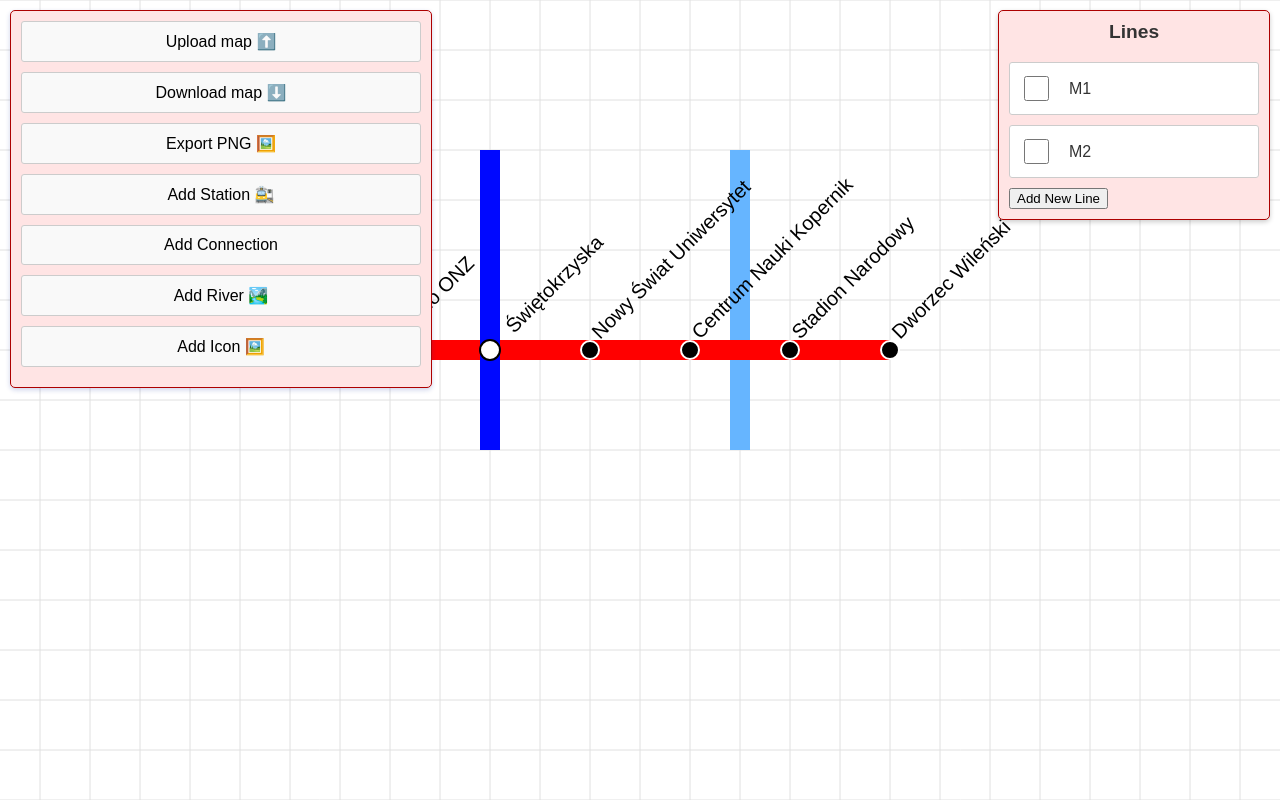
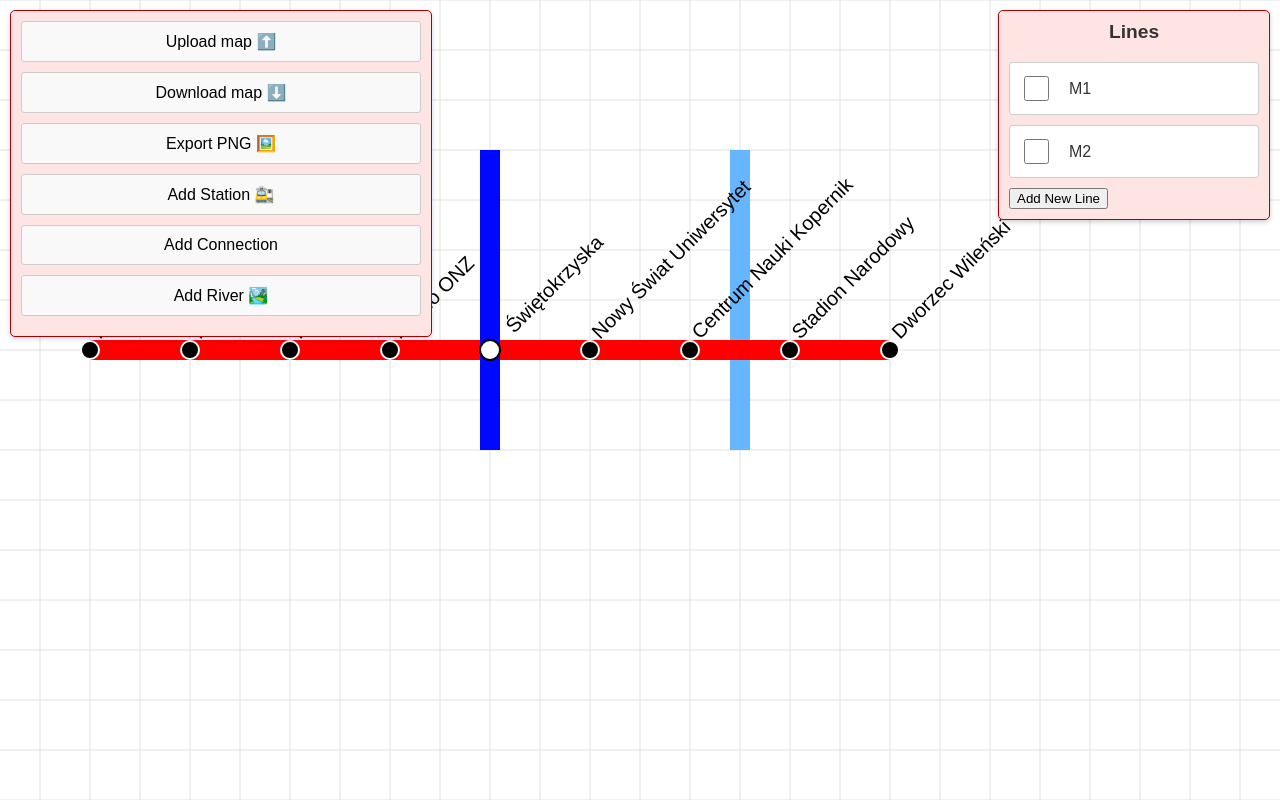
Before and after one commit to janek-popowicz/janek-popowicz.github.io, a plain HTML site: page index.html in a window 1280 px wide. Drawn offline with Linux system fonts and the light colour scheme.

Commit message:
Remove 'Add Icon' button from the menu

```diff
--- a/index.html
+++ b/index.html
@@ -15,7 +15,6 @@
         <button id="add-station">Add Station 🚉</button>
         <button id="add-segment">Add Connection</button>
         <button id="add-river">Add River 🏞️</button>
-        <button id="add-icon">Add Icon 🖼️</button>
     </div>
     <div class="line-menu">
         <h3>Lines</h3>
```
